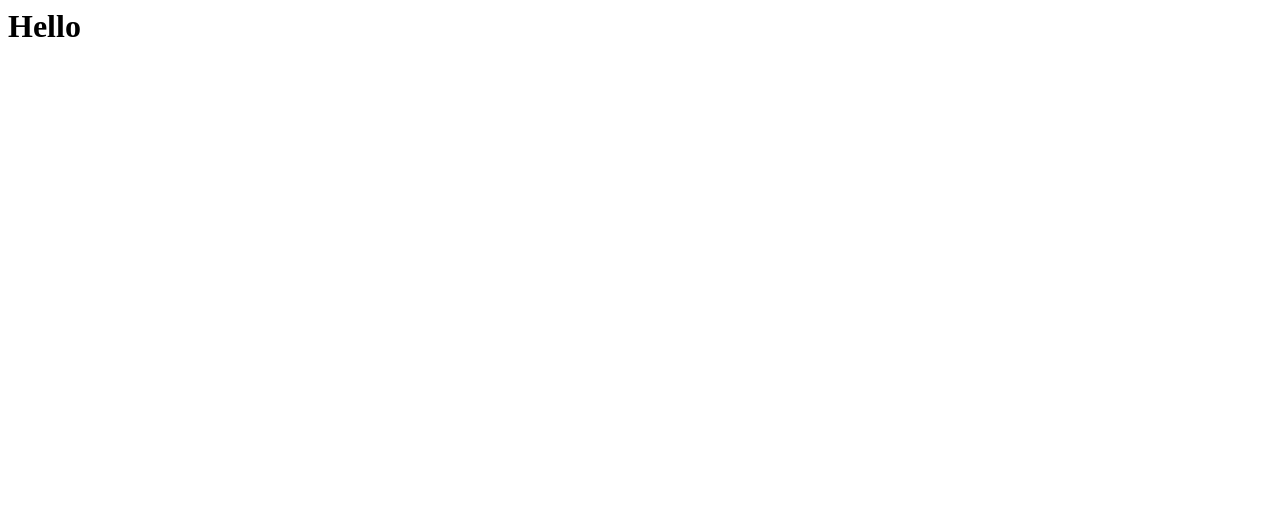
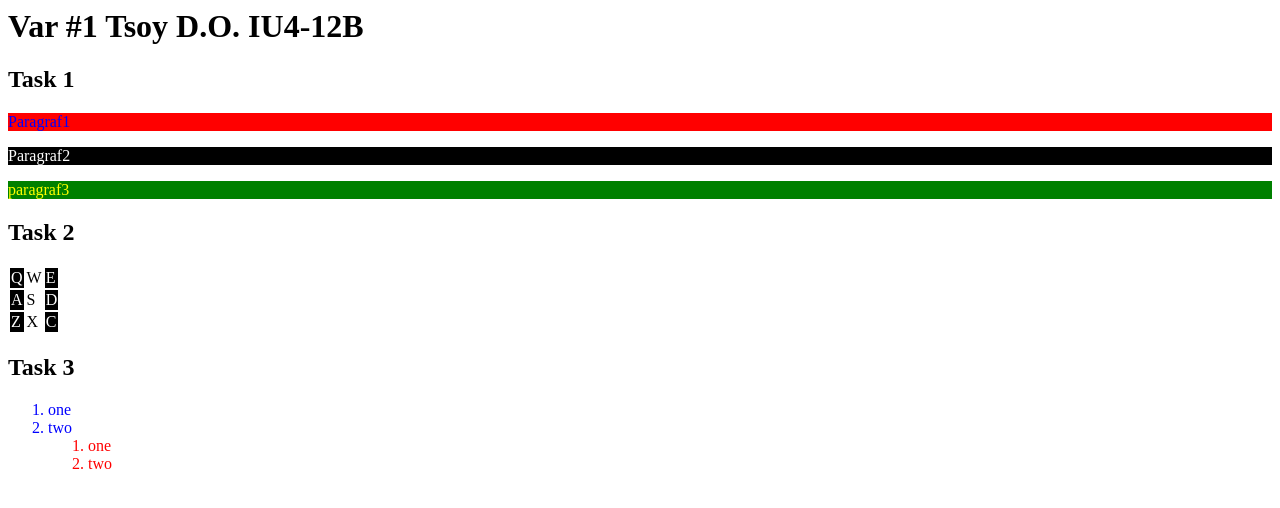
Before and after one commit to dima10241024/dima10241024.github.io, a plain HTML site: page index.html in a window 1280 px wide. Drawn offline with Linux system fonts and the light colour scheme.

Commit message:
Update index.html

```diff
--- a/index.html
+++ b/index.html
@@ -1 +1,77 @@
-<h1> Hello </h1>
+<html>
+<head>
+	<style>
+	#odin{
+	background-color: red;
+	color: blue;
+	text-align: 4px;
+	}
+	#dva{
+	background-color: black;
+	color: white;
+	text-align: 5px;
+	}
+	#tri{
+	background-color: green;
+	color: yellow;
+	text-align: 6px;
+	}
+	.nechotnoe{
+	background-color: black;
+	color: white;
+	}
+	.chotnoe{
+	background-color: white;
+	color: black;
+	}
+	.one{
+	color: blue;
+	text-align: 5px;
+	}
+	.two{
+	color: red;
+	text-align: 15px;
+	}
+	</style>
+</head>
+<body>
+	<h1>Var #1 Tsoy D.O. IU4-12B</h1>
+	<div>
+		<h2>Task 1</h2>
+		<p id="odin"> Paragraf1 </p>
+		<p id="dva"> Paragraf2 </p>
+		<p id="tri"> paragraf3 </p>
+	</div>
+	<div>
+		<h2>Task 2</h2>
+		<table>
+			<tr>
+				<td class="nechotnoe"> Q </td>
+				<td class="chotnoe"> W </td>
+				<td class="nechotnoe"> E </td>
+			</tr>
+			<tr>
+				<td class="nechotnoe"> A </td>
+				<td class="chotnoe"> S </td>
+				<td class="nechotnoe"> D </td>
+			</tr>
+			<tr>
+				<td class="nechotnoe"> Z </td>
+				<td class="chotnoe"> X </td>
+				<td class="nechotnoe"> C </td>
+			</tr>
+		</table>
+	</div>
+	<div>
+		<h2>Task 3</h2>
+		<ol>
+			<li class="one"> one </li>
+			<li class="one"> two </li>
+			<ol>
+				<li class="two"> one </li>
+				<li class="two"> two </li>
+			</ol>
+		</ol>
+	</div>
+</body>
+</html>
```
